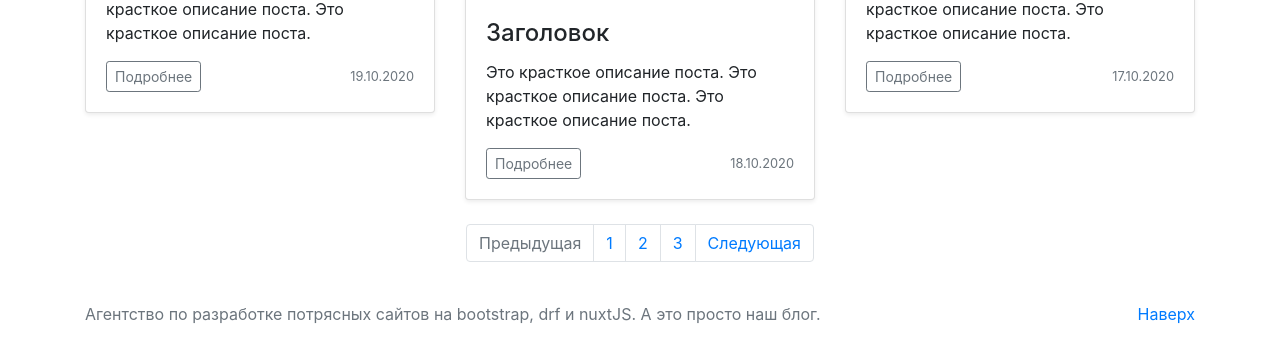
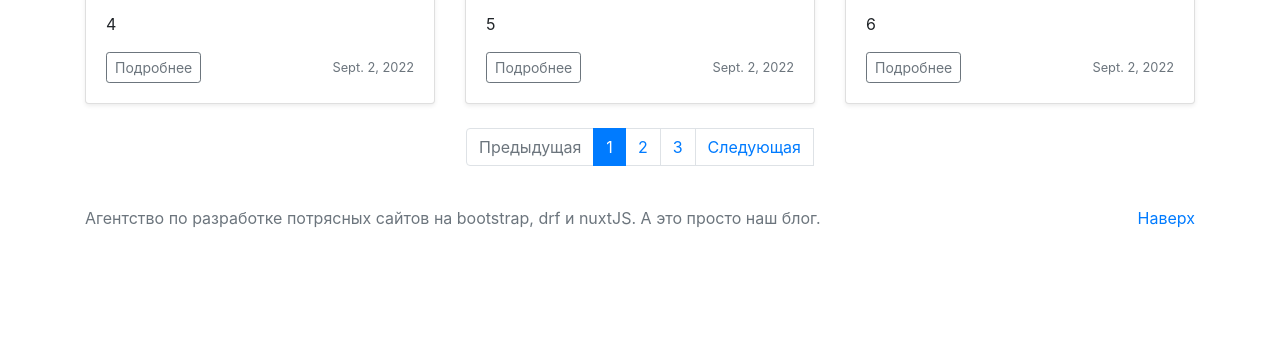
Before and after one commit to Arvitheslayer/SPA, a Django app: page / in a window 1280 px wide. Shown: the part 1206-1548 px from the top of the page. After the commit the page ends 1434 px from the top, so only its background shows below. Run offline with Django 4.2, Linux system fonts and the light colour scheme; data comes from the database, SQL or seed files in the repository; both versions use the stored data as it was after the commit; some libraries are stand-ins or nearby versions.

Commit message:
updated bd,added pagination

```diff
--- a/blog/myblog/templates/myblog/block/navbar.html
+++ b/blog/myblog/templates/myblog/block/navbar.html
@@ -3,7 +3,7 @@
     <img src="https://upload.wikimedia.org/wikipedia/commons/c/c3/Python-logo-notext.svg" width="30" height="30" alt="logo">
   </a>
   <a href="#" class="navbar-brand">
-    <img src="https://nuxtjs.org/logos/nuxt-square-white.svg" width="30" height="30" alt="logo">
+    <img src="https://www.djangoproject.com/m/img/logos/django-logo-positive.png" width="50" height="30" alt="logo">
   </a>
   <button class="navbar-toggler" type="button" data-toggle="collapse"
           data-target="#navbarSupportedContent"
--- a/blog/myblog/templates/myblog/block/slider.html
+++ b/blog/myblog/templates/myblog/block/slider.html
@@ -15,7 +15,7 @@
         </div>
       </div>
       <div class="carousel-item">
-        <img src="{% static 'img/second_image.jpg' %}" class="d-block w-100" alt="Вторая картинка">
+        <img src="{% static 'img/second_img.jpg' %}" class="d-block w-100" alt="Вторая картинка">
         <div class="carousel-caption d-none d-md-block">
           <h5>Это описание второго слайда</h5>
           <p>Тут можно писать все что угодно</p>
--- a/blog/myblog/templates/myblog/home.html
+++ b/blog/myblog/templates/myblog/home.html
@@ -10,113 +10,52 @@
     <div class="container">
       <h1 class="my-3">Последние записи блога</h1>
       <div class="row">
+        {% for post in page_obj %}
         <div class="col-md-4">
           <div class="card mb-4 shadow-sm">
-            <img src="img/third_img.jpg" alt="" class="card-img-top">
+            <img src="media/{{ post.image }}" alt="" class="card-img-top">
             <div class="card-body">
-              <h4 class="card-title">Заголовок</h4>
-              <p class="card-text">Это красткое описание поста. Это красткое описание поста. Это красткое описание поста. </p>
+              <h4 class="card-title">{{ post.h1 }}</h4>
+              {{ post.description|safe|truncatechars:100 }}
               <div class="d-flex justify-content-between align-items-center">
                 <div class="btn-group">
                   <a href="#" class="btn btn-sm btn-outline-secondary">Подробнее</a>
                 </div>
-                <small class="text-muted">22.10.2020</small>
+                <small class="text-muted">{{ post.created_at }}</small>
               </div>
             </div>
           </div>
         </div>
-        <div class="col-md-4">
-          <div class="card mb-4 shadow-sm">
-            <img src="img/second_image.jpg" alt="" class="card-img-top">
-            <div class="card-body">
-              <h4 class="card-title">Заголовок</h4>
-              <p class="card-text">Это красткое описание поста. Это красткое описание поста. Это красткое описание поста. </p>
-              <div class="d-flex justify-content-between align-items-center">
-                <div class="btn-group">
-                  <a href="#" class="btn btn-sm btn-outline-secondary">Подробнее</a>
-                </div>
-                <small class="text-muted">21.10.2020</small>
-              </div>
-            </div>
-          </div>
-        </div>
-        <div class="col-md-4">
-          <div class="card mb-4 shadow-sm">
-            <img src="img/first_img.jpg" alt="" class="card-img-top">
-            <div class="card-body">
-            <h4 class="card-title">Заголовок</h4>
-            <p class="card-text">Это красткое описание поста. Это красткое описание поста. Это красткое описание поста. </p>
-              <div class="d-flex justify-content-between align-items-center">
-                <div class="btn-group">
-                  <a href="#" class="btn btn-sm btn-outline-secondary">Подробнее</a>
-                </div>
-                <small class="text-muted">20.10.2020</small>
-              </div>
-            </div>
-          </div>
-        </div>
-
-        <div class="col-md-4">
-          <div class="card mb-4 shadow-sm">
-            <img src="img/first_img.jpg" alt="" class="card-img-top">
-            <div class="card-body">
-              <h4 class="card-title">Заголовок</h4>
-              <p class="card-text">Это красткое описание поста. Это красткое описание поста. Это красткое описание поста. </p>
-              <div class="d-flex justify-content-between align-items-center">
-                <div class="btn-group">
-                  <a href="#" class="btn btn-sm btn-outline-secondary">Подробнее</a>
-                </div>
-                <small class="text-muted">19.10.2020</small>
-              </div>
-            </div>
-          </div>
-        </div>
-        <div class="col-md-4">
-          <div class="card mb-4 shadow-sm">
-            <img src="img/second_image.jpg" alt="" class="card-img-top">
-            <div class="card-body">
-              <h4 class="card-title">Заголовок</h4>
-              <p class="card-text">Это красткое описание поста. Это красткое описание поста. Это красткое описание поста. </p>
-              <div class="d-flex justify-content-between align-items-center">
-                <div class="btn-group">
-                  <a href="#" class="btn btn-sm btn-outline-secondary">Подробнее</a>
-                </div>
-                <small class="text-muted">18.10.2020</small>
-              </div>
-            </div>
-          </div>
-        </div>
-        <div class="col-md-4">
-          <div class="card mb-4 shadow-sm">
-            <img src="img/third_img.jpg" alt="" class="card-img-top">
-            <div class="card-body">
-              <h4 class="card-title">Заголовок</h4>
-              <p class="card-text">Это красткое описание поста. Это красткое описание поста. Это красткое описание поста. </p>
-              <div class="d-flex justify-content-between align-items-center">
-                <div class="btn-group">
-                  <a href="#" class="btn btn-sm btn-outline-secondary">Подробнее</a>
-                </div>
-                <small class="text-muted">17.10.2020</small>
-              </div>
-            </div>
-          </div>
-        </div>
+        {% endfor %}
       </div>
     </div>
 {% endblock %}
 
+
 {% block pagination %}
     <nav aria-label="Paginate me">
       <ul class="pagination justify-content-center">
+        {% if page_obj.has_previous %}
+          <a class="page-link" href="?page={{ page_obj.previous_page_number }}" tabindex="-1">Предыдущая</a>
+        {% else %}
         <li class="page-item disabled">
-          <a class="page-link" href="#" tabindex="-1">Предыдущая</a>
+          <a class="page-link disabled" href="#" tabindex="-1">Предыдущая</a>
         </li>
-        <li class="page-item"><a class="page-link" href="#">1</a></li>
-        <li class="page-item"><a class="page-link" href="#">2</a></li>
-        <li class="page-item"><a class="page-link" href="#">3</a></li>
-        <li class="page-item">
-          <a class="page-link" href="#">Следующая</a>
-        </li>
+        {% endif %}
+        {% for i in page_obj.paginator.page_range %}
+        {% if i == page_obj.number %}
+          <li class="page-item active"><a class="page-link" href="?page={{ i }}">{{ i }}</a></li>
+        {% else %}
+          <li class="page-item"><a class="page-link" href="?page={{ i }}">{{ i }}</a></li>
+        {% endif %}
+        {% endfor %}
+        {% if page_obj.has_next %}
+          <a class="page-link" href="?page={{ page_obj.next_page_number }}">Следующая</a>
+        {% else %}
+          <li class="page-item disabled">
+            <a class="page-link" href="#">Следующая</a>
+          </li>
+        {% endif %}
       </ul>
     </nav>
     <br>
--- a/blog/myblog/views.py
+++ b/blog/myblog/views.py
@@ -1,10 +1,17 @@
 from django.shortcuts import render
 from django.views import View
+from django.core.paginator import Paginator
+from .models import Post
 
 
 class MainView(View):
     def get(self, request, *args, **kwargs):
-        return render(
-            request,
-            'myblog/home.html'
-        )
+        posts = Post.objects.all()
+        paginator = Paginator(posts, 6)
+
+        page_number = request.GET.get('page')
+        page_obj = paginator.get_page(page_number)
+
+        return render(request, 'myblog/home.html', context={
+            'page_obj': page_obj
+        })
```
Also changed, not shown: blog/db.sqlite3.
